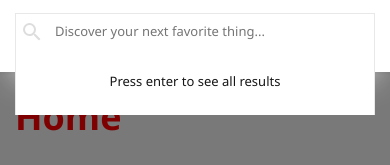
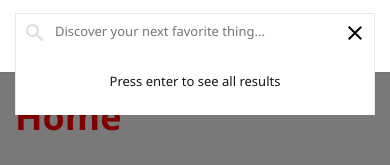
Before and after one commit to chara0511/product-hunt-clone, a Next.js app: page / in a window 390 px wide. Both pictures are taken after a click on the label 110 px from the left and 34 px from the top of the page. Shown: the top 165 px of the page. Built offline with nearby package versions, Linux system fonts and the light colour scheme.

Commit message:
refactor header responsive

```diff
--- a/components/header/Header.js
+++ b/components/header/Header.js
@@ -17,6 +17,12 @@ const StyledHeader = styled.header`
   top: 0;
   height: 46px;
   box-shadow: ${theme.shadows.header};
+`;
+
+const StyledContainer = styled.div`
+  max-width: 1100px;
+  margin: auto;
+  width: 100%;
 
   ${mixins.flexBetween}
 
@@ -31,6 +37,7 @@ const StyledHeader = styled.header`
 const Header = () => {
   return (
     <StyledHeader>
+      <StyledContainer>
         <StyledLink className="__logo" href="/">
           <Logo />
         </StyledLink>
@@ -40,6 +47,7 @@ const Header = () => {
         <Nav />
 
         <Auth />
+      </StyledContainer>
     </StyledHeader>
   );
 };
--- a/components/header/Search.js
+++ b/components/header/Search.js
@@ -3,7 +3,7 @@ import { SearchContext } from "../../context/search/searchContext";
 import { CloseIcon, SearchIcon } from "../icons";
 
 import styled from "styled-components";
-import { media, mixins, theme } from "../../styles";
+import { media, theme } from "../../styles";
 
 import Link from "next/link";
 import { useOutsideModal } from "../../hooks/useOutsideModal";
@@ -15,8 +15,8 @@ const StyledForm = styled.form`
 
   & svg {
     position: absolute;
-    top: 8px;
-    left: 8px;
+    top: 5px;
+    left: 5px;
   }
 `;
 
@@ -44,7 +44,7 @@ const StyledContainer = styled.div`
   background-color: rgba(0, 0, 0, 0.5);
 `;
 
-const StyledFormActive = styled.form`
+const StyledContent = styled.div`
   padding: 13px 15px;
   text-align: center;
   position: relative;
@@ -52,15 +52,19 @@ const StyledFormActive = styled.form`
   height: 46px;
   font-size: ${fontSizes.sm};
 
-  & svg {
-    position: absolute;
-    top: 1.5em;
-    left: 1.5em;
-  }
+  z-index: 1;
+`;
 
-  ${mixins.boxShadow}
+const StyledFormActive = styled.form`
+  margin: auto;
+  max-width: 1100px;
+  position: relative;
+`;
 
-  z-index: 1;
+const StyledIcon = styled.span`
+  position: absolute;
+  top: 8px;
+  left: 8px;
 `;
 
 const StyledInputActive = styled.input`
@@ -68,7 +72,6 @@ const StyledInputActive = styled.input`
   border-top: 1px solid ${colors.lavender};
   border-left: 1px solid ${colors.lavender};
   border-right: 1px solid ${colors.lavender};
-  max-width: 1440px;
   width: 100%;
   padding: 0 3em;
 `;
@@ -81,11 +84,10 @@ const StyledWrapper = styled.div`
   padding: 2em 3em;
 `;
 
-const StyledCloseButton = styled.button`
+const StyledButtonIcon = styled.button`
   position: absolute;
-  top: 1em;
-  right: 1em;
-  background-color: transparent;
+  top: 8px;
+  right: 8px;
 `;
 
 const Search = () => {
@@ -120,9 +122,11 @@ const Search = () => {
         </StyledForm>
       ) : (
         <StyledContainer>
-          <StyledFormActive>
-            <div ref={wrapperRef}>
-              <SearchIcon />
+          <StyledContent>
+            <StyledFormActive ref={wrapperRef}>
+              <StyledIcon>
+                <SearchIcon />
+              </StyledIcon>
 
               <StyledInputActive
                 type="text"
@@ -133,12 +137,12 @@ const Search = () => {
               <StyledWrapper>
                 <Link href="/about">Press enter to see all results </Link>
               </StyledWrapper>
-            </div>
-          </StyledFormActive>
 
-          <StyledCloseButton onClick={disableSearchMode}>
-            <CloseIcon />
-          </StyledCloseButton>
+              <StyledButtonIcon onClick={disableSearchMode}>
+                <CloseIcon />
+              </StyledButtonIcon>
+            </StyledFormActive>
+          </StyledContent>
         </StyledContainer>
       )}
     </>
--- a/styles/globalStyle.js
+++ b/styles/globalStyle.js
@@ -116,6 +116,7 @@ textarea {
 button,
 input { /* 1 */
   overflow: visible;
+  background-color: transparent;
 }
 
 button,
```
Lines whose indentation alone changed are shown as unchanged.
